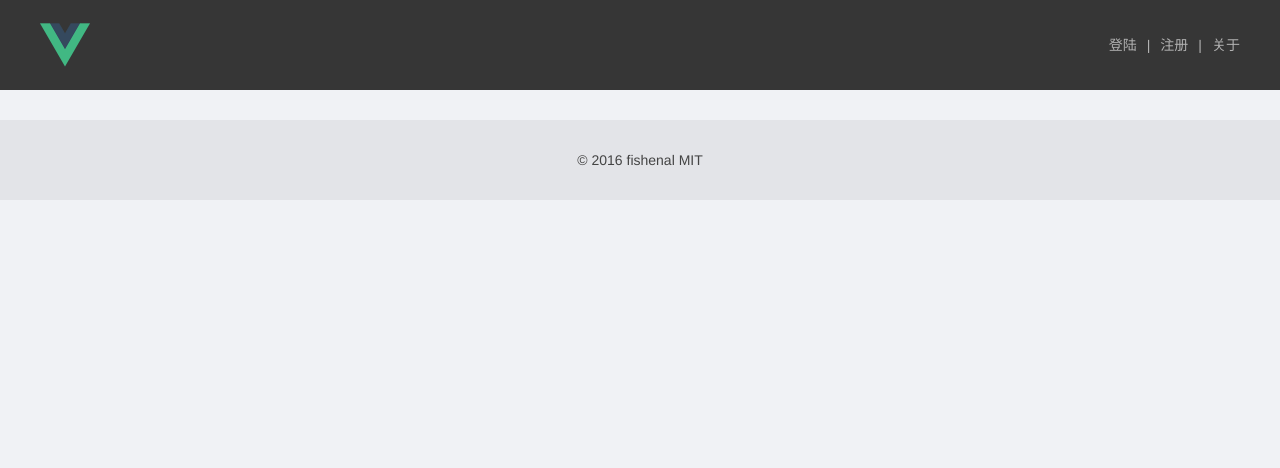
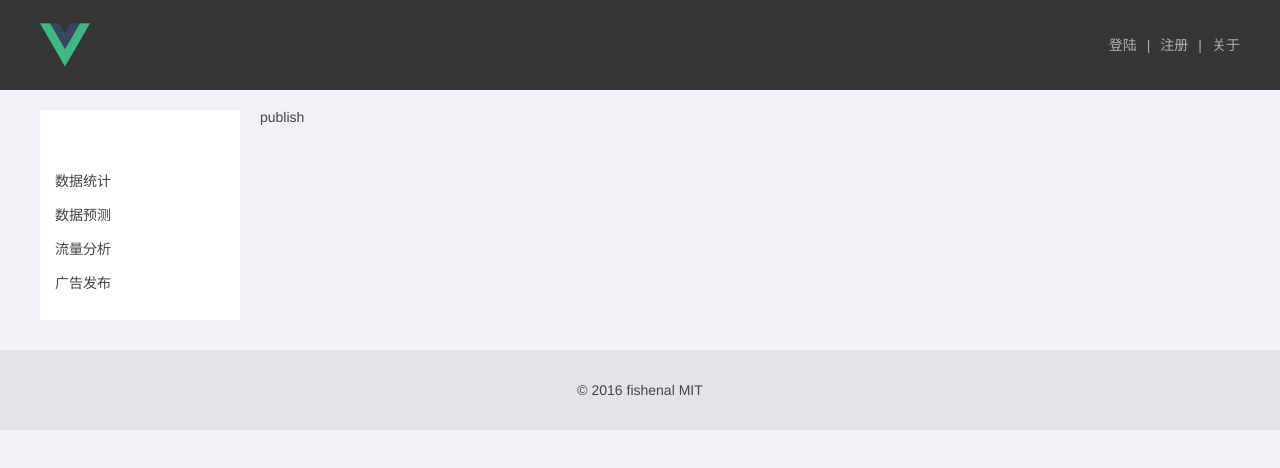
Before and after one commit to lml19960131/salePage, a Vue app: page /detail/publish in a window 1280 px wide. Shown: the top 468 px of the page. Built offline with nearby package versions, Linux system fonts and the light colour scheme; what vue-resource would draw is missing.

Commit message:
children-router

```diff
--- /dev/null
+++ b/src/pages/detail.vue
@@ -0,0 +1,157 @@
+<template>
+  <div class="detail-wrap">
+    <div class="detail-left">
+      <div class="product-board">
+        <img>
+        <ul>
+          <li v-for="item in products">{{item.name}}</li>
+        </ul>
+      </div>
+    </div>
+    <div class="detail-right">
+      <keep-alive>
+        <router-view></router-view>
+      </keep-alive>
+    </div>
+  </div>
+</template>
+
+<script type="text/ecmascript-6">
+  export default{
+    data () {
+      return {
+        products: [
+          {
+            name: '数据统计',
+            path: 'count',
+            icon: require('../assets/images/1.png'),
+            active: false
+          },
+          {
+            name: '数据预测',
+            path: 'forecast',
+            active: false
+          },
+          {
+            name: '流量分析',
+            path: 'analysis',
+            active: false
+          },
+          {
+            name: '广告发布',
+            path: 'publish',
+            active: false
+          }
+        ],
+        imgMap: {
+          '/detail/count': require("../assets/images/1.png"),
+          '/detail/forecast': require("../assets/images/2.png"),
+          '/detail/analysis': require("../assets/images/3.png"),
+          '/detail/publish': require("../assets/images/4.png")
+        }
+      }
+    },
+  }
+</script>
+
+<style>
+  .detail-wrap {
+    width: 1200px;
+    margin: 0 auto;
+    overflow: hidden;
+    padding-top: 20px;
+  }
+  .detail-left {
+    float: left;
+    width: 200px;
+    text-align: center;
+  }
+  .detail-right {
+    float: left;
+    width: 980px;
+    margin-left: 20px;
+  }
+  .product-board {
+    background: #fff;
+    padding: 20px 0;
+  }
+  .product-board ul {
+    margin-top: 20px;
+  }
+  .product-board li {
+    text-align: left;
+    padding: 10px 15px;
+    cursor: pointer;
+  }
+  .product-board li.active,
+  .product-board li:hover {
+    background: #4fc08d;
+    color: #fff;
+  }
+  .product-board li a {
+    display: block;
+  }
+  .sales-board {
+    background: #fff;
+  }
+  .sales-board-form {
+
+  }
+  .sales-board-intro h2 {
+    font-size: 20px;
+    padding: 20px;
+  }
+  .sales-board-intro p {
+    background: #f7fcff;
+    padding: 10px 20px;
+    color: #999;
+    line-height: 1.8;
+  }
+  .sales-board-form {
+    padding: 30px 20px;
+    font-size: 14px;
+  }
+  .sales-board-line {
+    clear: both;
+    padding-bottom: 20px;
+  }
+  .sales-board-line-left {
+    display: inline-block;
+    width: 100px;
+  }
+  .sales-board-line-right {
+    display: inline-block;
+    width: 75%;
+  }
+  .sales-board-des {
+    border-top: 20px solid #f0f2f5;
+    padding: 15px 20px;
+  }
+  .sales-board-des p {
+    line-height: 1.6;
+  }
+  .sales-board-des h2 {
+    font-size: 20px;
+    padding-bottom: 15px;
+  }
+  .sales-board-des h3 {
+    font-size: 18px;
+    font-weight: bold;
+    padding: 20px 0 10px 0;
+  }
+  .sales-board-des li {
+    padding: 5px 0;
+  }
+  .sales-board-table {
+    width: 100%;
+    margin-top: 20px;
+  }
+  .sales-board-table th {
+    background: #4fc08d;
+    color: #fff;
+  }
+  .sales-board-table td {
+    border: 1px solid #f0f2f5;
+    padding: 15px;
+  }
+</style>
--- /dev/null
+++ b/src/pages/detail/analysis.vue
@@ -0,0 +1,11 @@
+<template>
+  <div>1</div>
+</template>
+
+<script type="text/ecmascript-6">
+
+</script>
+
+<style>
+
+</style>
--- /dev/null
+++ b/src/pages/detail/count.vue
@@ -0,0 +1,11 @@
+<template>
+  <div>count</div>
+</template>
+
+<script type="text/ecmascript-6">
+
+</script>
+
+<style>
+
+</style>
--- /dev/null
+++ b/src/pages/detail/forecast.vue
@@ -0,0 +1,11 @@
+<template>
+  <div>forecast</div>
+</template>
+
+<script type="text/ecmascript-6">
+
+</script>
+
+<style>
+
+</style>
--- /dev/null
+++ b/src/pages/detail/publish.vue
@@ -0,0 +1,11 @@
+<template>
+  <div>publish</div>
+</template>
+
+<script type="text/ecmascript-6">
+
+</script>
+
+<style>
+
+</style>
```
Also changed, not shown: src/main.js (+28 -1 lines).
